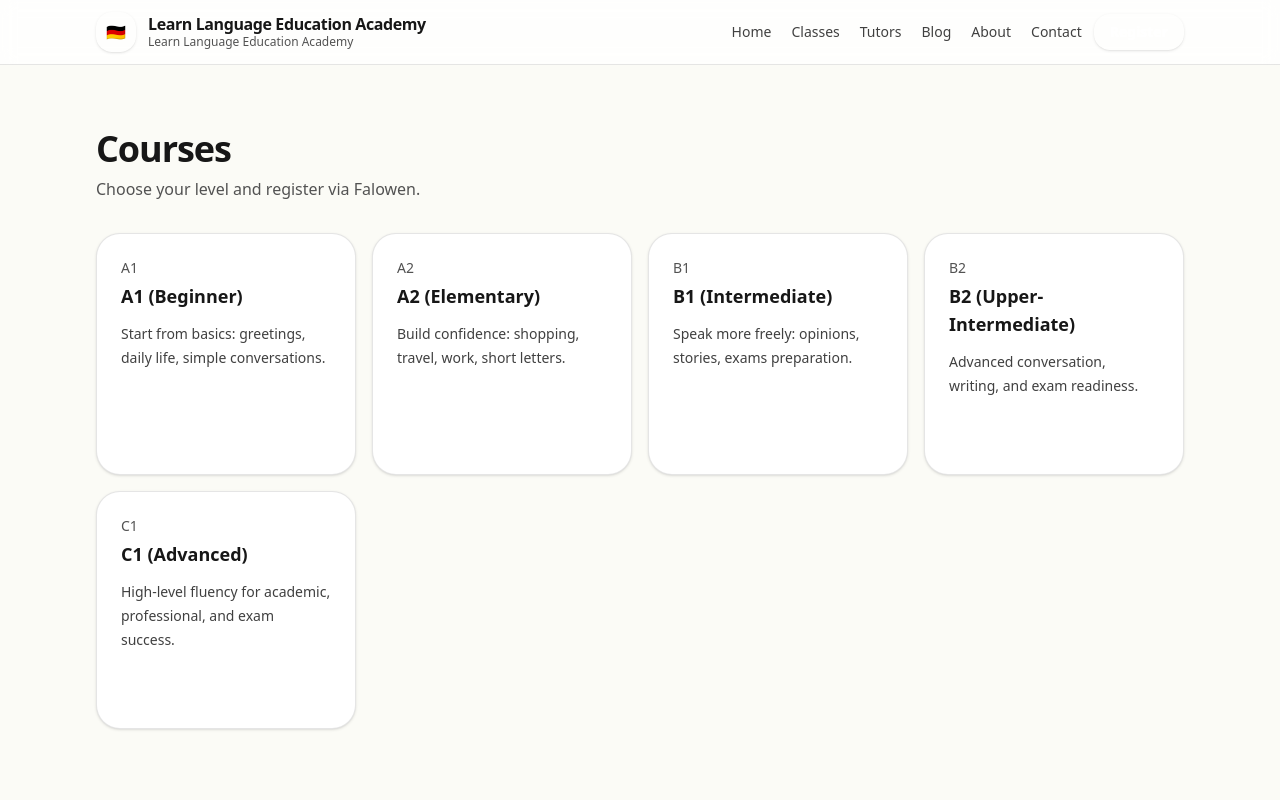
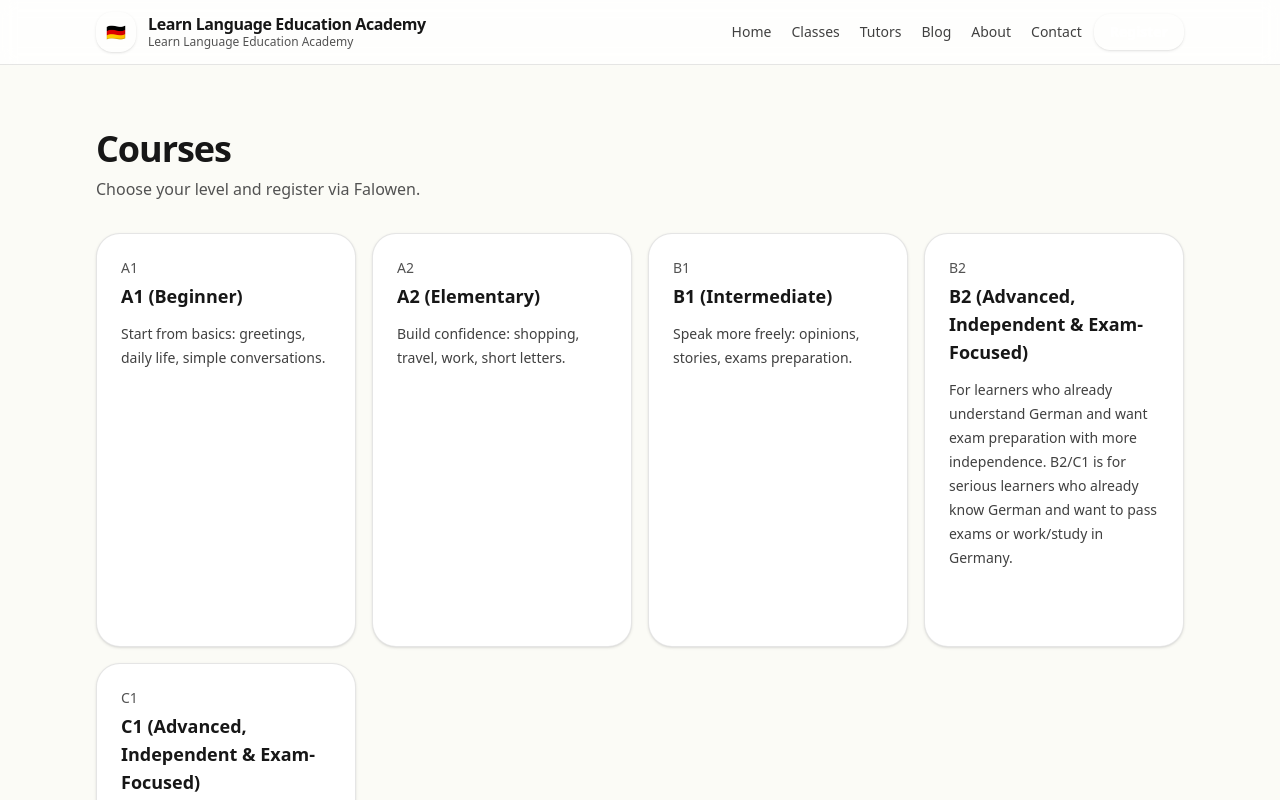
Before and after one commit to learngermanghana/learngermanghana-site, a Next.js app: page /courses in a window 1280 px wide. Shown: the top 800 px of the page. Built offline with nearby package versions, Linux system fonts and the light colour scheme.

Commit message:
Update B2/C1 course messaging

```diff
--- a/src/data/content.ts
+++ b/src/data/content.ts
@@ -4,8 +4,16 @@ export const courses: { level: ClassLevel; title: string; desc: string }[] = [
   { level: "A1", title: "A1 (Beginner)", desc: "Start from basics: greetings, daily life, simple conversations." },
   { level: "A2", title: "A2 (Elementary)", desc: "Build confidence: shopping, travel, work, short letters." },
   { level: "B1", title: "B1 (Intermediate)", desc: "Speak more freely: opinions, stories, exams preparation." },
-  { level: "B2", title: "B2 (Upper-Intermediate)", desc: "Advanced conversation, writing, and exam readiness." },
-  { level: "C1", title: "C1 (Advanced)", desc: "High-level fluency for academic, professional, and exam success." },
+  {
+    level: "B2",
+    title: "B2 (Advanced, Independent & Exam-Focused)",
+    desc: "For learners who already understand German and want exam preparation with more independence. B2/C1 is for serious learners who already know German and want to pass exams or work/study in Germany.",
+  },
+  {
+    level: "C1",
+    title: "C1 (Advanced, Independent & Exam-Focused)",
+    desc: "For learners who already understand German and want exam preparation with full independence. B2/C1 is for serious learners who already know German and want to pass exams or work/study in Germany.",
+  },
 ];
 
 export const tuitionFeesGHS: Record<ClassLevel, number | null> = {
```
